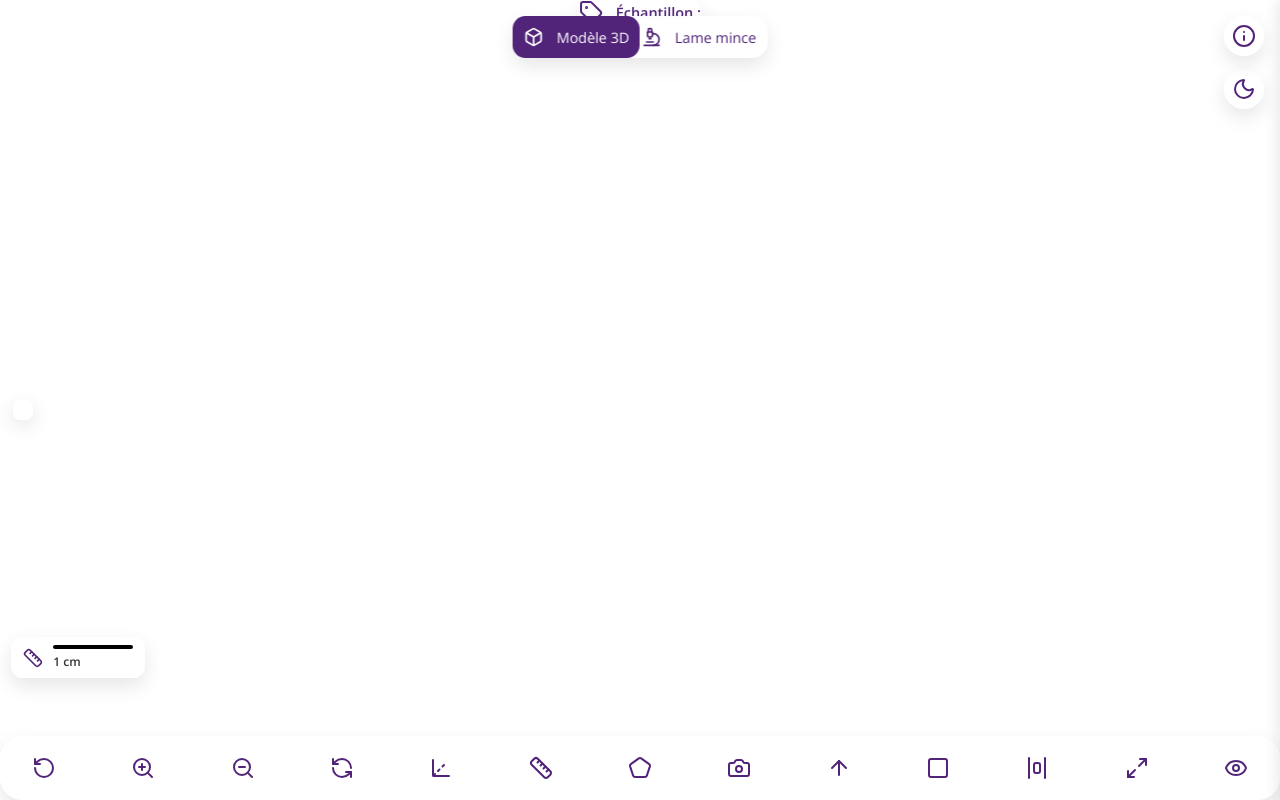
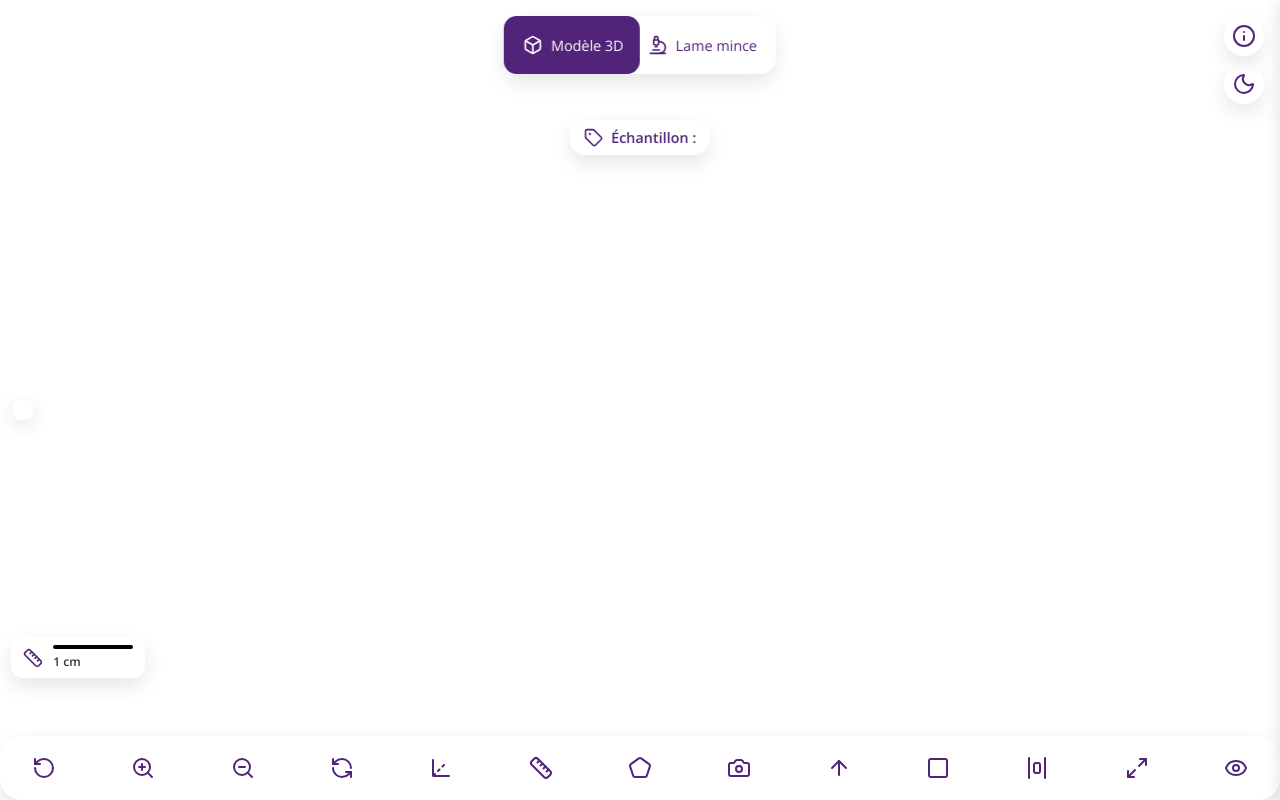
Before and after one commit to MaxSC4/digirocks, a website: page index.html in a window 1280 px wide. Drawn offline with nearby package versions, Linux system fonts and the light colour scheme.

Commit message:
fix(variables.css): reverted some changes and adjusted values

```diff
--- a/src/styles/variables.css
+++ b/src/styles/variables.css
@@ -2,11 +2,11 @@
 :root {
     /* UI générique */
     --ui-offset: clamp(0.5rem, 5vw, 1rem);
-    --toolbar-padding: clamp(0.25rem, 3vw, 0.9rem);
-    --ui-gap: clamp(0.25rem, 3vw, 0.8rem);
+    --ui-padding: clamp(0.25rem, 1vw, 0.5rem);
+    --ui-gap: clamp(0.25rem, 1vw, 0.5rem);
     --ui-radius: clamp(0.5rem, 3vw, 1rem);
-    --icon-size: clamp(1rem, 4vw, 1.5rem);
-    --font-scale: clamp(0.9rem, 1vw, 0.8rem);
+    --icon-size: clamp(0.87rem, 2.5vw, 1.2rem);
+    --font-scale: clamp(0.75rem, 2vw, 0.9rem);
 
     --color-bg: #ffffff;
     --color-fg: #333333;
@@ -43,14 +43,6 @@
 }
 
 :root[data-theme="dark"] {
-    /* UI générique */
-    --ui-offset: clamp(0.5rem, 5vw, 1rem);
-    --toolbar-padding: clamp(0.25rem, 3vw, 0.9rem);
-    --ui-gap: clamp(0.25rem, 3vw, 0.8rem);
-    --ui-radius: clamp(0.5rem, 3vw, 1rem);
-    --icon-size: clamp(1rem, 4vw, 1.5rem);
-    --font-scale: clamp(0.9rem, 1vw, 0.8rem);
-
     --color-bg: #1a1a1a;
     --color-fg: #eeeeee;
     --color-primary: #CBAE88;
```
